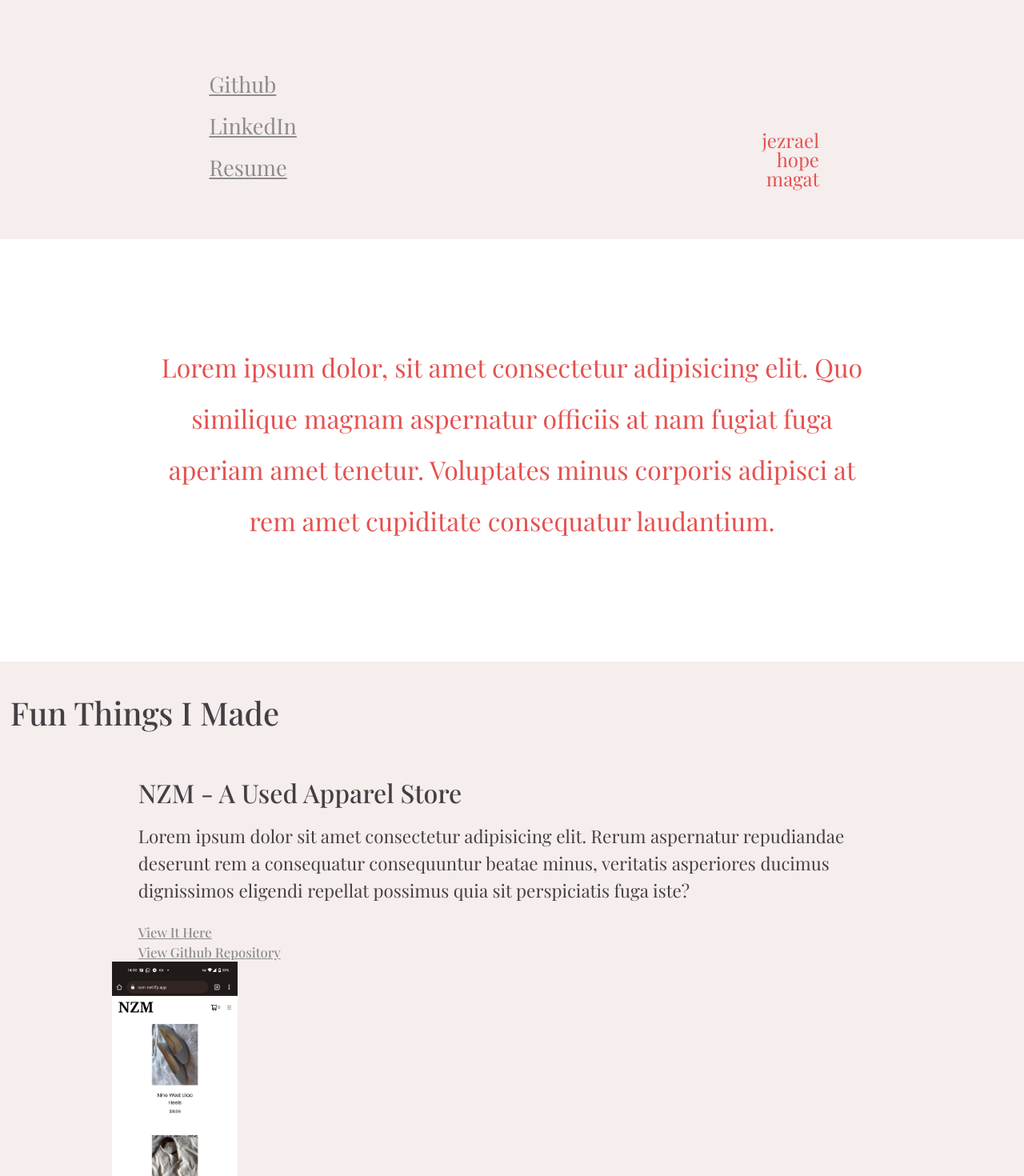
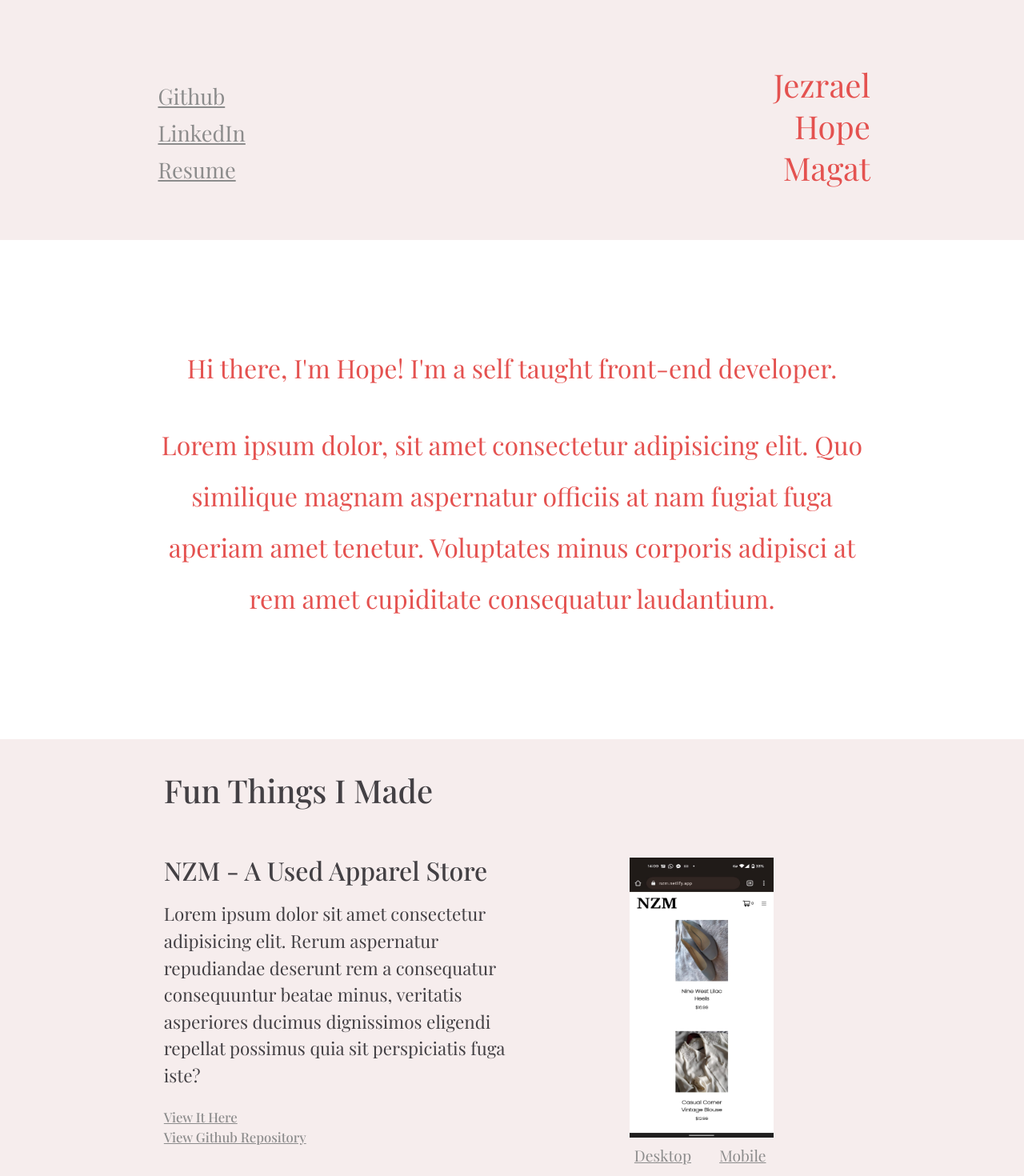
Before and after one commit to jezraelhope/Portfolio, a React (Create React App) app: page / in a window 1280 px wide. Shown: the part 560-2030 px from the top of the page at 80% size. Built offline with nearby package versions, Linux system fonts and the light colour scheme; a web font is replaced by a local one.

Commit message:
Fix UI and improve responsiveness

```diff
--- a/src/Components/AboutMe.js
+++ b/src/Components/AboutMe.js
@@ -4,13 +4,13 @@ import "../Styles/aboutme.css";
 
 const AboutMe = () => {
 	return (
-		<p className="about-me">
-			Lorem ipsum dolor, sit amet consectetur adipisicing elit. Quo
-			similique magnam aspernatur officiis at nam fugiat fuga aperiam amet
-			tenetur. Voluptates minus corporis adipisci at rem amet cupiditate
-			consequatur laudantium.
-		</p>
+		<div className="about-me">
+			<h2>Hi there, I'm Hope! I'm a self taught front-end developer.</h2>
+			<p>
+			Lorem ipsum dolor, sit amet consectetur adipisicing elit. Quo similique magnam aspernatur officiis at nam fugiat fuga aperiam amet tenetur. Voluptates minus corporis adipisci at rem amet cupiditate consequatur laudantium.
+			</p>
+		</div>
 	);
 };
 
-export default AboutMe;
+export default AboutMe
--- a/src/Components/Contact.js
+++ b/src/Components/Contact.js
@@ -13,19 +13,22 @@ const Contact = () => {
 			<div className="contact">
 				<div className="lets-talk">Let's Talk!</div>
 				<div className="contact-content">
-					<form action="#" className="contact-form">
+					<form action="https://formsubmit.co/e51707a287b52fbe7105c13830891293" method="POST" className="contact-form">
 						<input
 							type="text"
 							placeholder="Name"
+							name="name"
 							className="text-field"
 						/>
 						<input
-							type="text"
+							type="email"
+							name="email"
 							placeholder="Email Address"
 							className="text-field"
 						/>
 						<textarea
 							placeholder="Message"
+							name="message"
 							className="text-field"
 							id="text-area"
 						/>
@@ -38,7 +41,7 @@ const Contact = () => {
 					<div className="me-and-socials">
 						<img src={hope} alt="my_image" className="my-image" />
 						<div className="socials-container">
-							<a href="instagram.com/h0piii">
+							<a href="https://instagram.com/h0piii">
 								<img src={ig} alt="instagram" />
 							</a>
 							<a href="https://twitter.com/jezraelhope">
--- a/src/Components/Home.js
+++ b/src/Components/Home.js
@@ -22,9 +22,9 @@ const Home = () => {
 						<a href="#">Resume</a>
 					</nav>
 					<div className="name">
-						<div className="first">jezrael</div>
-						<div className="middle">hope</div>
-						<div className="last">magat</div>
+						<div className="first">Jezrael</div>
+						<div className="middle">Hope</div>
+						<div className="last">Magat</div>
 					</div>
 				</div>
 			</div>
--- a/src/Components/Projects.js
+++ b/src/Components/Projects.js
@@ -7,7 +7,8 @@ import { projectData } from "../Data/projectData";
 const Projects = () => {
 	return (
 		<div className="projects-container">
-				<h2 className="project-header">Fun Things I Made</h2>
+			<div className="projects-content">
+			<h2 className="project-header">Fun Things I Made</h2>
 				{projectData.map((item) => {
 					return (
 						<figure className="project-item" key={item.id}>
@@ -47,6 +48,7 @@ const Projects = () => {
 						</figure>
 					);
 				})}
+			</div>
 		</div>
 	);
 };
--- a/src/Styles/aboutme.css
+++ b/src/Styles/aboutme.css
@@ -1,10 +1,14 @@
 .about-me {
 	color:#e45250;
-	font-size: 1em;
+	font-size: 1vw;
 	text-align: center;
 	width: 70%;
 	margin: 4em auto;
 	line-height: 2em;
+}
+
+.about-me h2 {
+	margin-bottom: 1em;
 }
 
 @media screen and (min-width:768px) {
--- a/src/Styles/banner.css
+++ b/src/Styles/banner.css
@@ -9,7 +9,7 @@
 .banner {
 	display: flex;
 	flex-direction: row;
-	justify-content: space-around;
+	justify-content: space-between;
 	text-align: center;
 	margin: 0 auto;
 	padding: 1em;
@@ -25,7 +25,7 @@
 
 @media screen and (min-width:768px) {
 	.banner {
-		width: 60%;
+		width: 70%;
 	}
 	.banner a {
 		font-size: 2em;
--- a/src/Styles/home.css
+++ b/src/Styles/home.css
@@ -53,9 +53,10 @@
 		width: 100%;
 	}
 	.home {
-		width: 60%;
+		width: 70%;
 		margin: 0 auto;
 		padding: 3em;
+		flex: 1 1 0;
 	}
 
 	.greetings {
@@ -66,5 +67,12 @@
 	.home-links a {
 		font-size: 1.7em;
 		margin: .2em;
+		line-height: 1.3;
 	}
+
+	.name {
+		line-height: 1.3;
+		font-size: 2.5em;
+	}
+
 }
--- a/src/Styles/projects.css
+++ b/src/Styles/projects.css
@@ -89,9 +89,10 @@
 }
 
 @media screen and (min-width:768px) {
-	.projects {
-		width: 60%;
 
+	.projects-content {
+		width: 70%;
+		margin: 0 auto;
 	}
 
 	.project-header {
@@ -99,11 +100,33 @@
 	}
 
 	.project-item {
-		margin: 4em;
+		display: flex;
+		flex-direction: row;
+		flex-wrap: nowrap;
+	}
+
+	.description {
+		width: 50%;
+		margin-top: 2em;
+	}
+
+	.project-title {
+		font-size: 2em;
+		font-weight: 550;
+		line-height: 1em;
+	}
+
+	.project-description {
+		font-size: 1.4em;
+		line-height: 1.5em;
+	}
+
+	.project-links {
+		font-size: 1.3em;
 	}
 
 	.demo {
-		margin: 0 2em;
+		width: 50%;
 	}
 
 	.mobile-demo {
@@ -121,22 +144,4 @@
 		margin: 0 auto;
 	}
 
-	.description {
-		margin: 0 6em;
-	}
-
-	.project-title {
-		font-size: 2em;
-		font-weight: 550;
-		line-height: 1em;
-	}
-
-	.project-description {
-		font-size: 1.4em;
-		line-height: 1.5em;
-	}
-
-	.project-links {
-		font-size: 1.3em;
-	}
 }
```
